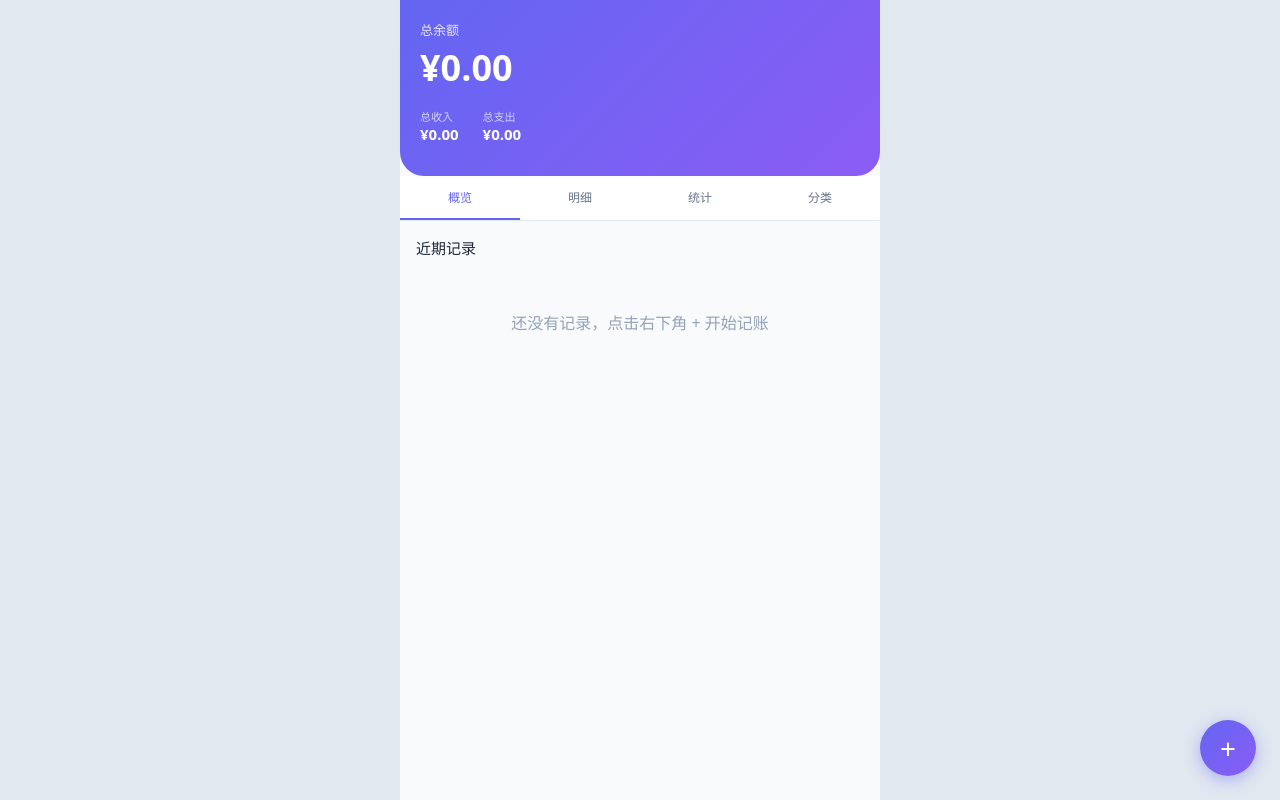
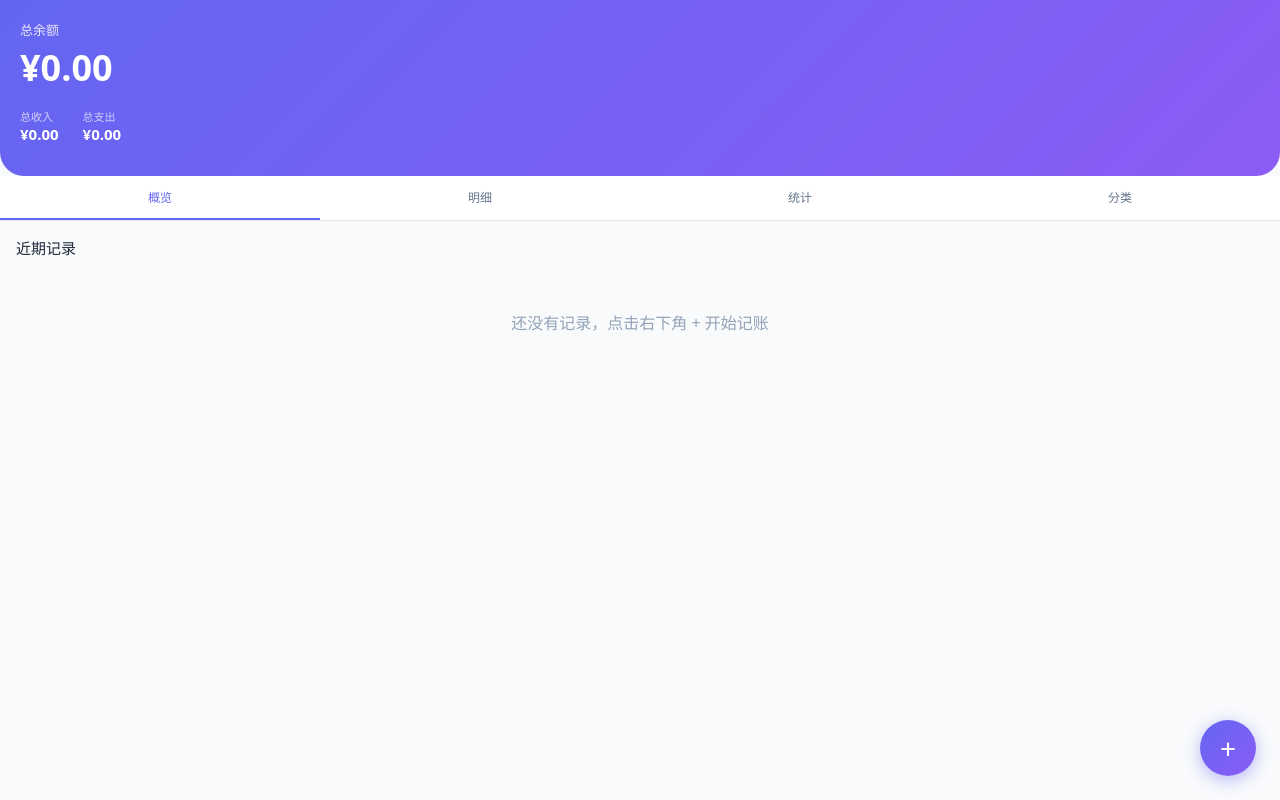
Before and after one commit to SVEN-chr/wangyuan-accounting, a React (Vite) app: page / in a window 1280 px wide. Built offline with nearby package versions, Linux system fonts and the light colour scheme.

Commit message:
feat: 改进桌面布局和滚动条样式

```diff
--- a/src/App.css
+++ b/src/App.css
@@ -1,6 +1,8 @@
 :root {
   color: #0f172a;
-  background: #e2e8f0;
+  background: #f8fafc;
+  scrollbar-color: #8b5cf6 #eef2f7;
+  scrollbar-width: thin;
   font-family:
     Inter, ui-sans-serif, system-ui, -apple-system, BlinkMacSystemFont, "Segoe UI",
     sans-serif;
@@ -24,7 +26,27 @@ body,
 
 body {
   min-width: 320px;
-  background: #e2e8f0;
+  background: #f8fafc;
+}
+
+::-webkit-scrollbar {
+  width: 10px;
+  height: 10px;
+}
+
+::-webkit-scrollbar-track {
+  background: #eef2f7;
+}
+
+::-webkit-scrollbar-thumb {
+  min-height: 56px;
+  border: 2px solid #eef2f7;
+  border-radius: 999px;
+  background: linear-gradient(180deg, #a78bfa 0%, #6366f1 100%);
+}
+
+::-webkit-scrollbar-thumb:hover {
+  background: linear-gradient(180deg, #8b5cf6 0%, #4f46e5 100%);
 }
 
 button,
--- a/src/App.tsx
+++ b/src/App.tsx
@@ -399,7 +399,7 @@ function App() {
                 <option value="all">全部分类</option>
                 {categories.map((c) => (
                   <option key={c.id} value={c.id}>
-                    {c.icon} {c.name}
+                    {c.name}
                   </option>
                 ))}
               </select>
@@ -474,9 +474,7 @@ function App() {
                   return (
                     <div key={cat.id} style={{ marginBottom: 12 }}>
                       <div style={categoryRowStyle}>
-                        <span style={{ fontSize: 13 }}>
-                          {cat.icon} {cat.name}
-                        </span>
+                        <span style={{ fontSize: 13 }}>{cat.name}</span>
                         <span
                           style={{
                             fontSize: 13,
@@ -558,7 +556,6 @@ function App() {
                     );
                     return (
                       <div key={cat.id} style={categoryItemStyle}>
-                        <span style={categoryIconStyle}>{cat.icon}</span>
                         <span style={categoryNameStyle}>{cat.name}</span>
                         {isDefault ? (
                           <span style={defaultBadgeStyle}>默认</span>
@@ -640,7 +637,7 @@ function App() {
                       }}
                       type="button"
                     >
-                      {cat.icon} {cat.name}
+                      {cat.name}
                     </button>
                   ))}
               </div>
@@ -700,7 +697,6 @@ function RecordCard({
 }) {
   return (
     <div style={recordCardStyle}>
-      <div style={recordIconStyle}>{cat.icon}</div>
       <div style={recordInfoStyle}>
         <div style={recordNameStyle}>{cat.name}</div>
         <div style={recordMetaStyle}>
@@ -726,8 +722,7 @@ function RecordCard({
 }
 
 const appShellStyle: React.CSSProperties = {
-  maxWidth: 480,
-  margin: "0 auto",
+  width: "100%",
   minHeight: "100vh",
   background: "#f8fafc",
   fontFamily: "system-ui, sans-serif",
@@ -809,20 +804,6 @@ const recordCardStyle: React.CSSProperties = {
   alignItems: "center",
   gap: 12,
   boxShadow: "0 1px 3px rgba(0,0,0,0.06)",
-};
-
-const recordIconStyle: React.CSSProperties = {
-  width: 32,
-  height: 32,
-  borderRadius: 10,
-  background: "#eef2ff",
-  color: "#4f46e5",
-  display: "flex",
-  alignItems: "center",
-  justifyContent: "center",
-  fontSize: 14,
-  fontWeight: 700,
-  flexShrink: 0,
 };
 
 const recordInfoStyle: React.CSSProperties = {
@@ -979,19 +960,6 @@ const categoryItemStyle: React.CSSProperties = {
   borderBottom: "1px solid #f1f5f9",
 };
 
-const categoryIconStyle: React.CSSProperties = {
-  width: 28,
-  height: 28,
-  borderRadius: 9,
-  background: "#f8fafc",
-  color: "#475569",
-  display: "flex",
-  alignItems: "center",
-  justifyContent: "center",
-  fontSize: 13,
-  fontWeight: 700,
-};
-
 const categoryNameStyle: React.CSSProperties = {
   flex: 1,
   fontSize: 14,
```
